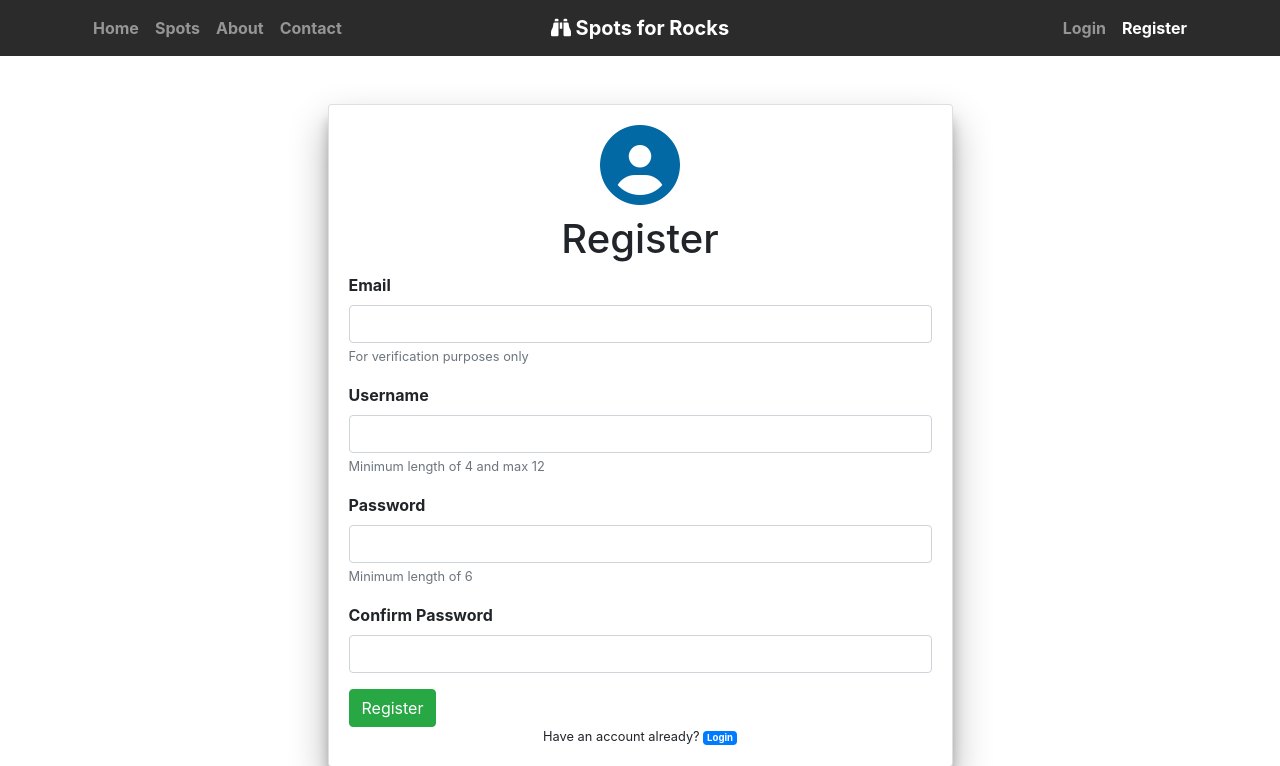
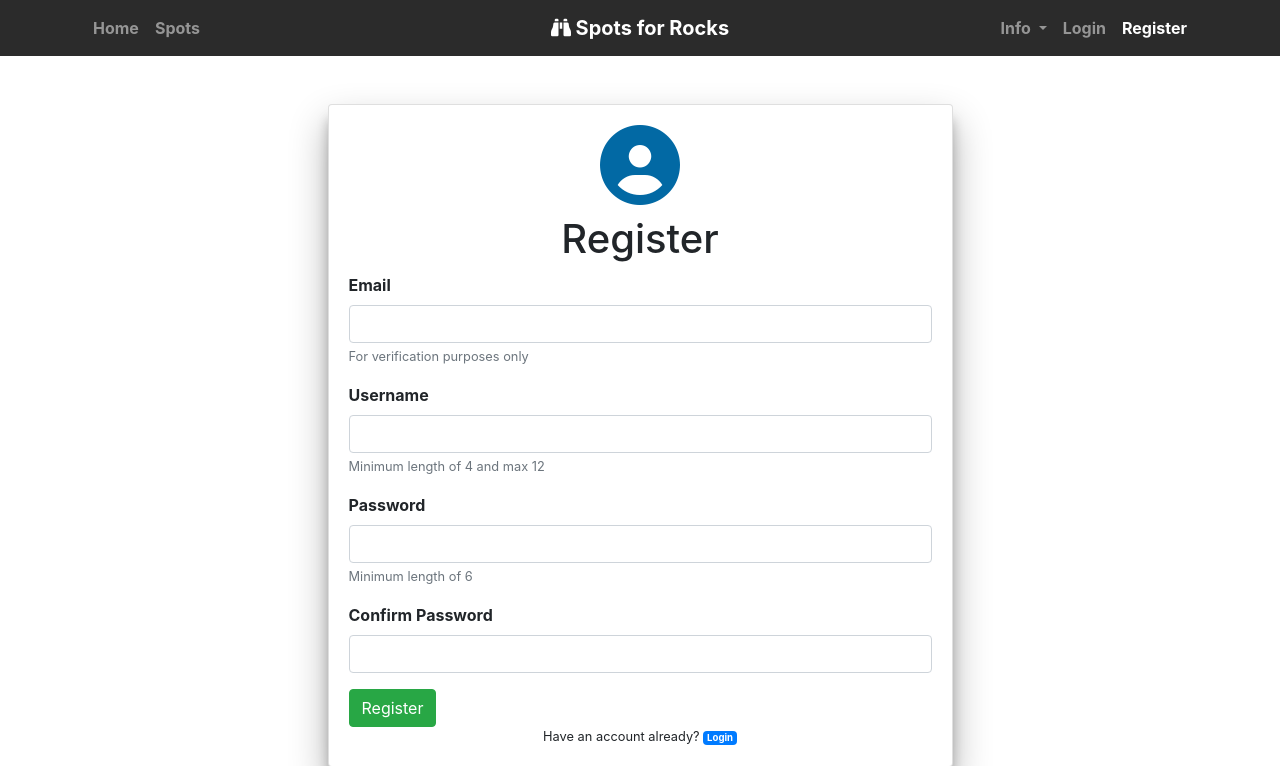
Before and after one commit to r-ilagan/spots-for-rocks, a Node server app: page /users/register in a window 1280 px wide. Shown: the top 766 px of the page. Run offline with Node 20, Linux system fonts and the light colour scheme; some libraries are stand-ins or nearby versions.

Commit message:
Add dropdown for info and profile

```diff
--- a/views/partials/header.ejs
+++ b/views/partials/header.ejs
@@ -30,13 +30,6 @@
                         <li class="nav-item">
                             <a class="nav-link" href="/spots">Spots</a>
                         </li>
-                        <li class="nav-item">
-                            <a class="nav-link" href="https://github.com/r-ilagan/spots-for-rocks"
-                                target="_blank">About</a>
-                        </li>
-                        <li class="nav-item">
-                            <a class="nav-link" href="#contact">Contact</a>
-                        </li>
                     </ul>
                 </div>
                 <div class="mx-auto order-0">
@@ -47,6 +40,19 @@
                 </div>
                 <div class="navbar-collapse collapse w-100 order-3 dual-collapse2">
                     <ul class="navbar-nav ml-auto">
+                        <li class="nav-item dropdown">
+                            <a class="nav-link dropdown-toggle" href="#" id="navbarDropdown" role="button"
+                                data-toggle="dropdown" aria-haspopup="true" aria-expanded="false">
+                                Info
+                            </a>
+                            <div class="dropdown-menu" aria-labelledby="navbarDropdown">
+                                <a class="dropdown-item" href="https://github.com/r-ilagan/spots-for-rocks"
+                                    target="_blank">About</a>
+                                <a class="dropdown-item" href="#contact">Contact</a>
+                                <div class="dropdown-divider"></div>
+                                <a class="dropdown-item" href="#">Something else here</a>
+                            </div>
+                        </li>
                         <? if(!currentUser){?>
                         <li class="nav-item">
                             <a class="nav-link" href="/users/login">Login</a>
@@ -55,11 +61,16 @@
                             <a class="nav-link" href="/users/register">Register</a>
                         </li>
                         <? } else { ?>
-                        <li class="nav-item">
-                            <a class="nav-link" href="/users/<?= currentUser._id ?>"><?= currentUser.username ?></a>
-                        </li>
-                        <li class="nav-item">
-                            <a class="nav-link" href="/users/logout">Logout</a>
+                        <li class="nav-item dropdown">
+                            <a class="nav-link dropdown-toggle" href="#" id="navbarDropdown" role="button"
+                                data-toggle="dropdown" aria-haspopup="true" aria-expanded="false">
+                                <?= currentUser.username ?>
+                            </a>
+                            <div class="dropdown-menu" aria-labelledby="navbarDropdown">
+                                <a class="dropdown-item" href="/users/<?= currentUser._id ?>">Profile Settings</a>
+                                <div class="dropdown-divider"></div>
+                                <a class="dropdown-item" href="/users/logout">Logout</a>
+                            </div>
                         </li>
                         <? } ?>
                     </ul>
```
